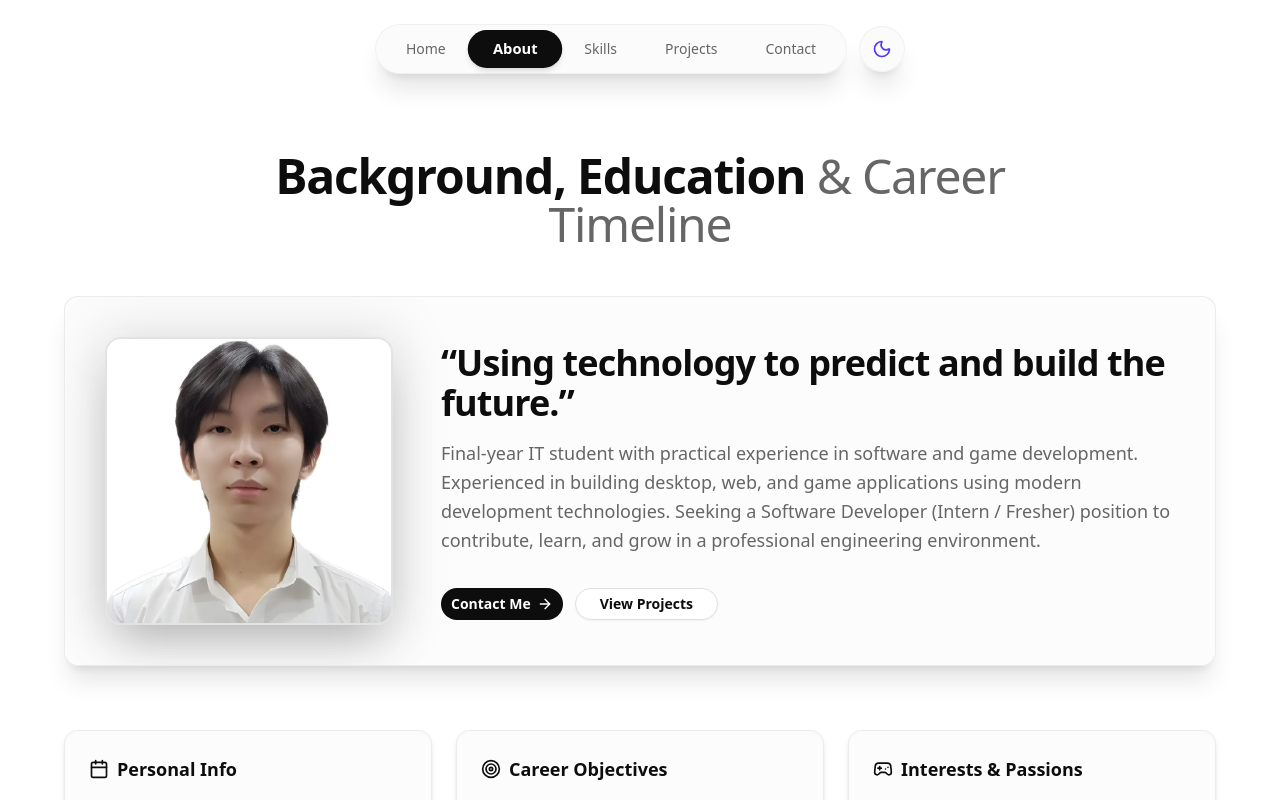
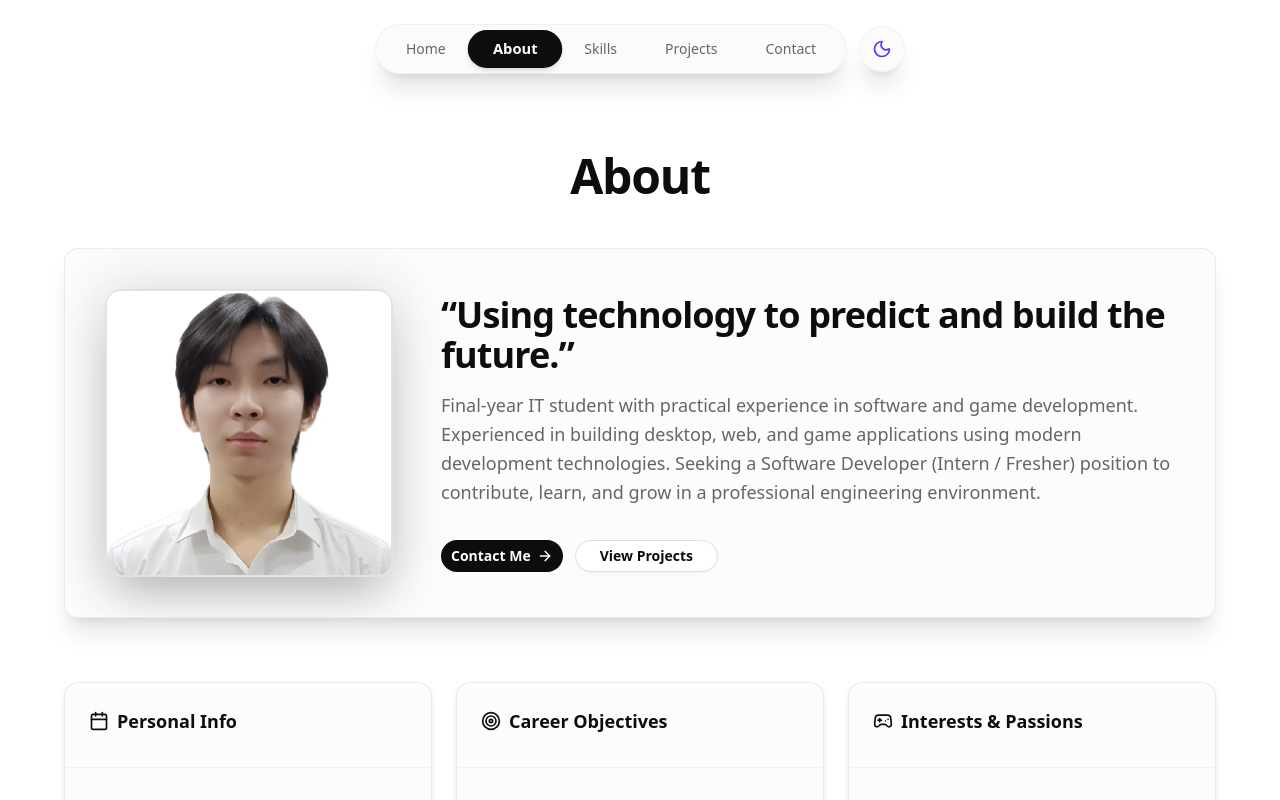
Before and after one commit to KaitoDeus/Portfolio, a Next.js app: page /about in a window 1280 px wide. Shown: the top 800 px of the page. Built offline with nearby package versions, Linux system fonts and the light colour scheme.

Commit message:
style: simplify page headers to match route names (About, Skills, Projects, Contact)

```diff
--- a/src/components/common/PageHeader.tsx
+++ b/src/components/common/PageHeader.tsx
@@ -17,7 +17,13 @@ export default function PageHeader({
   return (
     <div className={cn("text-center max-w-3xl mx-auto mb-8 sm:mb-12", className)}>
       <h1 className="text-3xl sm:text-4xl lg:text-5xl font-extrabold tracking-tight text-foreground">
-        {title} {highlight && <span className="text-muted-foreground font-light">{highlight}</span>}
+        {title}
+        {highlight && (
+          <>
+            {' '}
+            <span className="text-muted-foreground font-light">{highlight}</span>
+          </>
+        )}
       </h1>
     </div>
   );
--- a/src/sections/About/AboutPage.tsx
+++ b/src/sections/About/AboutPage.tsx
@@ -60,10 +60,7 @@ export default function AboutPage() {
       <div className="max-w-6xl mx-auto space-y-16" ref={targetRef}>
 
         {/* Page Header */}
-        <PageHeader
-          title="Background, Education"
-          highlight="& Career Timeline"
-        />
+        <PageHeader title="About" />
 
         {/* Hero Bio Card */}
         <Card className="border-border/60 bg-card/60 backdrop-blur-md overflow-hidden shadow-xl p-6 sm:p-10">
--- a/src/sections/Contact/ContactPage.tsx
+++ b/src/sections/Contact/ContactPage.tsx
@@ -144,10 +144,7 @@ export default function ContactPage() {
       <div className="max-w-7xl mx-auto space-y-12">
 
         {/* Page Header */}
-        <PageHeader
-          title="Let's Start a"
-          highlight="Conversation"
-        />
+        <PageHeader title="Contact" />
 
         <div className="grid grid-cols-1 lg:grid-cols-12 gap-8 lg:gap-12 items-start">
 
--- a/src/sections/Projects/ProjectsPage.tsx
+++ b/src/sections/Projects/ProjectsPage.tsx
@@ -71,10 +71,7 @@ export default function ProjectsPage() {
       <div className="max-w-7xl mx-auto space-y-12">
 
         {/* Page Header */}
-        <PageHeader
-          title="Software &amp; Game"
-          highlight="Projects Showcase"
-        />
+        <PageHeader title="Projects" />
 
         {/* Filter, Search & Sort Toolbar */}
         <div className="flex flex-col md:flex-row items-stretch md:items-center justify-between gap-4 p-4 rounded-2xl bg-card/60 border border-border/60 backdrop-blur-md shadow-xs">
--- a/src/sections/Skills/SkillsPage.tsx
+++ b/src/sections/Skills/SkillsPage.tsx
@@ -160,10 +160,7 @@ export default function SkillsPage() {
       <div className="max-w-7xl mx-auto space-y-16">
 
         {/* Page Header */}
-        <PageHeader
-          title="Technology Stack"
-          highlight="& Architecture Arsenal"
-        />
+        <PageHeader title="Skills" />
 
         {/* Top Section: Terminal & Core Pillars */}
         <div className="grid grid-cols-1 lg:grid-cols-12 gap-8 items-stretch">
```
